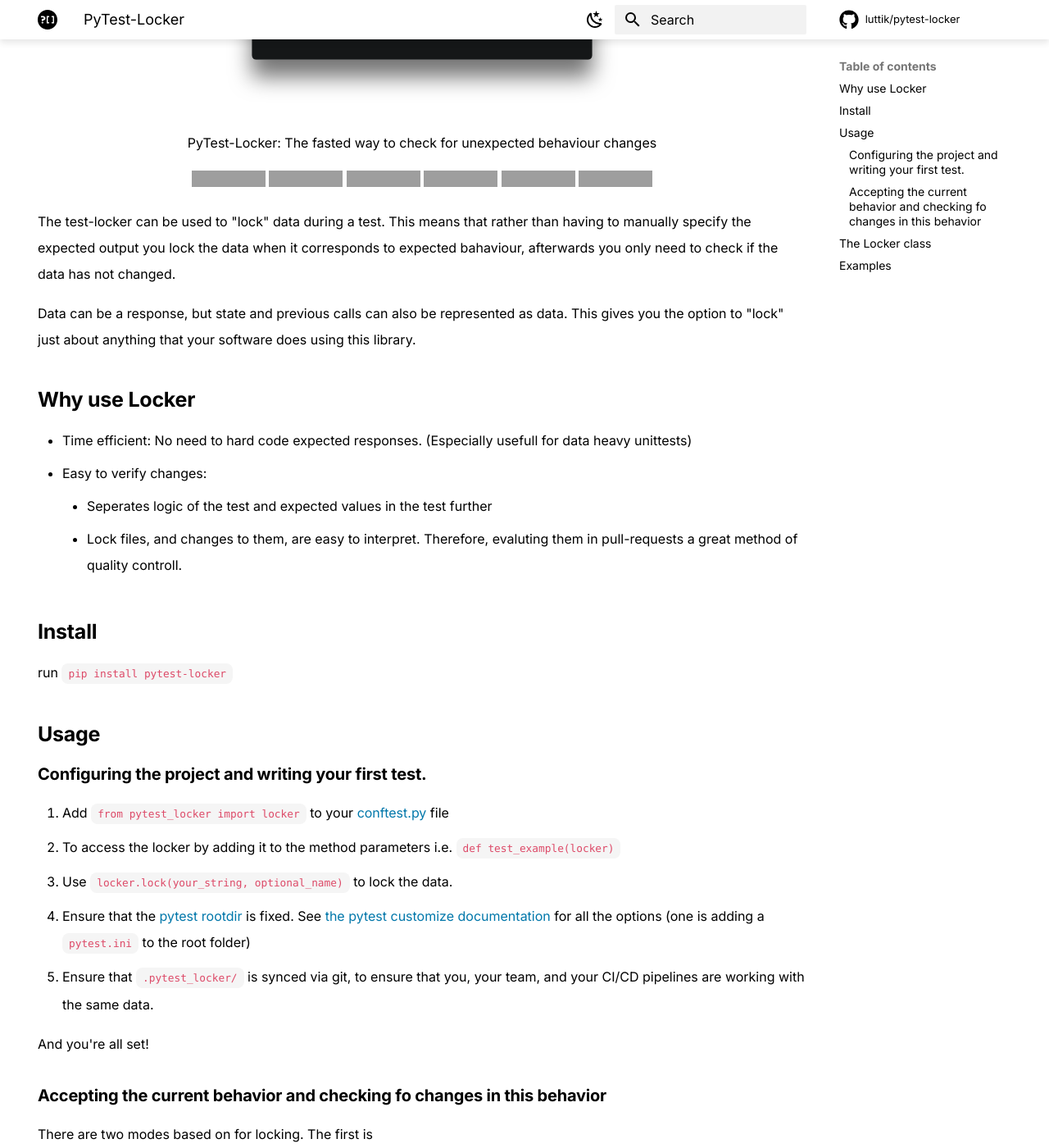
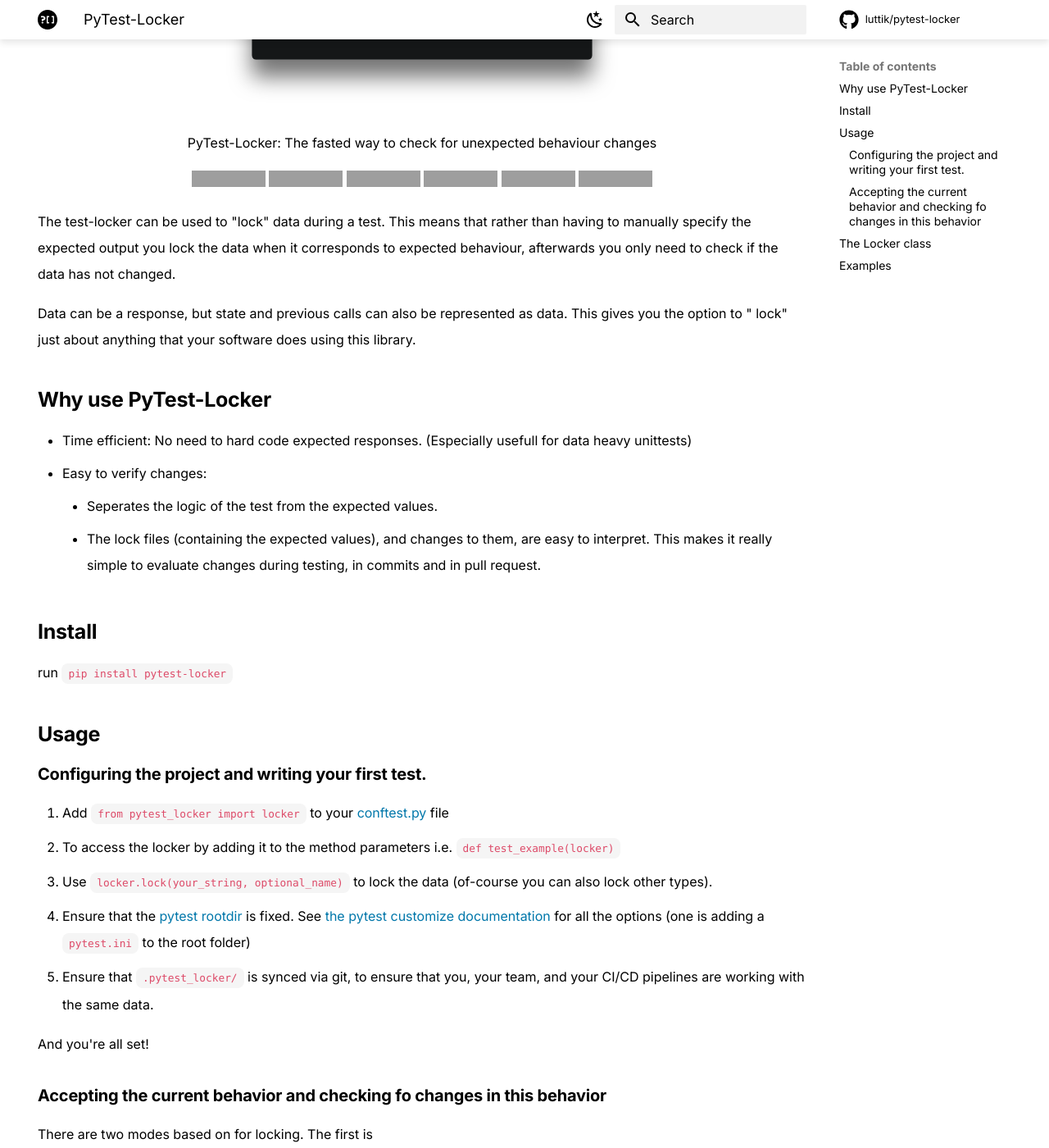
Before and after one commit to Luttik/pytest-locker, an MkDocs documentation site: the page built from docs/index.md, in a window 1280 px wide and 1400 px high, scrolled down 454 px. Shown: the whole window at 82% size. Built offline with MkDocs 1.6.1 and Material for MkDocs 9.7.7, drawn with Linux system fonts in a browser that asks for light colours; comment, search, counter and statistics services are not loaded; grey boxes are pictures that could not be loaded.

```diff
--- a/docs/index.md
+++ b/docs/index.md
@@ -1,6 +1,8 @@
 ---
 hide:
-    - navigation
+
+- navigation
+
 ---
 
 # PyTest-Locker
@@ -9,11 +11,11 @@ hide:
     <img src="/assets/images/example.svg" style="max-width: 100%;" alt="Example">
 </div>
 
-<p align="center">
+<p style="text-align: center">
     PyTest-Locker: The fasted way to check for unexpected behaviour changes
 </p>
 
-<p align="center">
+<p style="text-align: center">
     <a href="https://github.com/Luttik/pytest-locker/actions?query=workflow%3ACI+branch%3Amaster">
         <img src="https://github.com/luttik/pytest-locker/workflows/CI/badge.svg" alt="actions batch">
     </a>
@@ -34,24 +36,21 @@ hide:
     </a>
 </p>
 
-The test-locker can be used to "lock" data during a test. This
-means that rather than having to manually specify the expected output
-you lock the data when it corresponds to expected bahaviour,
-afterwards you only need to check if the data has not changed.
+The test-locker can be used to "lock" data during a test. This means that rather than having to manually specify the
+expected output you lock the data when it corresponds to expected behaviour, afterwards you only need to check if the
+data has not changed.
 
-Data can be a response, but state and previous calls can also be represented as data.
-This gives you the option to "lock" just about anything that your software does using this library.
+Data can be a response, but state and previous calls can also be represented as data. This gives you the option to "
+lock" just about anything that your software does using this library.
 
-## Why use Locker
+## Why use PyTest-Locker
 
--   Time efficient: No need to hard code expected responses. (Especially
-    usefull for data heavy unittests)
--   Easy to verify changes:
-    -   Seperates logic of the test and expected values in the test
-        further
-    -   Lock files, and changes to them, are easy to interpret.
-        Therefore, evaluting them in pull-requests a great method of
-        quality controll.
+- Time efficient: No need to hard code expected responses. (Especially usefull for data heavy unittests)
+- Easy to verify changes:
+
+    - Seperates the logic of the test from the expected values.
+    - The lock files (containing the expected values), and changes to them, are easy to interpret. This makes it really
+      simple to evaluate changes during testing, in commits and in pull request.
 
 ## Install
 
@@ -62,46 +61,43 @@ run `pip install pytest-locker`
 ### Configuring the project and writing your first test.
 
 1. Add `from pytest_locker import locker` to your
-    [conftest.py](https://docs.pytest.org/en/2.7.3/plugins.html?highlight=re)
-    file
-2. To access the locker by adding it to the method parameters
-    i.e. `def test_example(locker)`
-3. Use `locker.lock(your_string, optional_name)` to lock the
-    data.
-4. Ensure that the [pytest rootdir](https://docs.pytest.org/en/latest/customize.html) is fixed.
-    See [the pytest customize documentation](https://docs.pytest.org/en/latest/customize.html) for
-    all the options (one is adding a `pytest.ini` to the root folder)
-5. Ensure that `.pytest_locker/` is synced via git, to ensure that you, your team, and your CI/CD pipelines are working
-    with the same data.
+   [conftest.py](https://docs.pytest.org/en/2.7.3/plugins.html?highlight=re)
+   file
+2. To access the locker by adding it to the method parameters i.e. `def test_example(locker)`
+
+[comment]: <> (Also write todo for non-string types.)
+
+4. Use `locker.lock(your_string, optional_name)` to lock the data (of-course you can also lock other types).
+5. Ensure that the [pytest rootdir](https://docs.pytest.org/en/latest/customize.html) is fixed.
+   See [the pytest customize documentation](https://docs.pytest.org/en/latest/customize.html) for all the options (one
+   is adding a `pytest.ini` to the root folder)
+6. Ensure that `.pytest_locker/` is synced via git, to ensure that you, your team, and your CI/CD pipelines are working
+   with the same data.
 
 And you're all set!
-
 
 ### Accepting the current behavior and checking fo changes in this behavior
 
 There are two modes based on for locking. The first is
 
 1. When user input is allowed, i.e. when running pytest with
-    `--capture  no` or `-s`
+   `--capture  no` or `-s`
 
-    When user input is allowed and the given data does not correspond to
-    the data in the lock the *user is prompted* if the new data should
-    be stored or if the tests should fail.
+   When user input is allowed and the given data does not correspond to the data in the lock the *user is prompted* if
+   the new data should be stored or if the tests should fail.
 
 2. When user input is captured which is default behavior for pytest
 
-    If user input is not allowed the tests will *automatically fail* if
-    the expected lock file does not exist or if the data does not
-    correspond to the data in the lock file.
+   If user input is not allowed the tests will *automatically fail* if the expected lock file does not exist or if the
+   data does not correspond to the data in the lock file.
 
 ## The Locker class
 
 You can also use `pytest_locker.Locker` (i.e. the class of which the
-`locker` fixture returns an instance) directly to create fixtures that
-locks a (non-string) object without needing to turn the object into a
-string it.
+`locker` fixture returns an instance) directly to create fixtures that locks a (non-string) object without needing to
+turn the object into a string it.
 
 ## Examples
 
 For example of use look at the tests in
-[](https://github.com/Luttik/repr_utils).
+[repr-utils](https://github.com/Luttik/repr-utils).
```
Also changed, not shown: README.md (+47 -48 lines).
